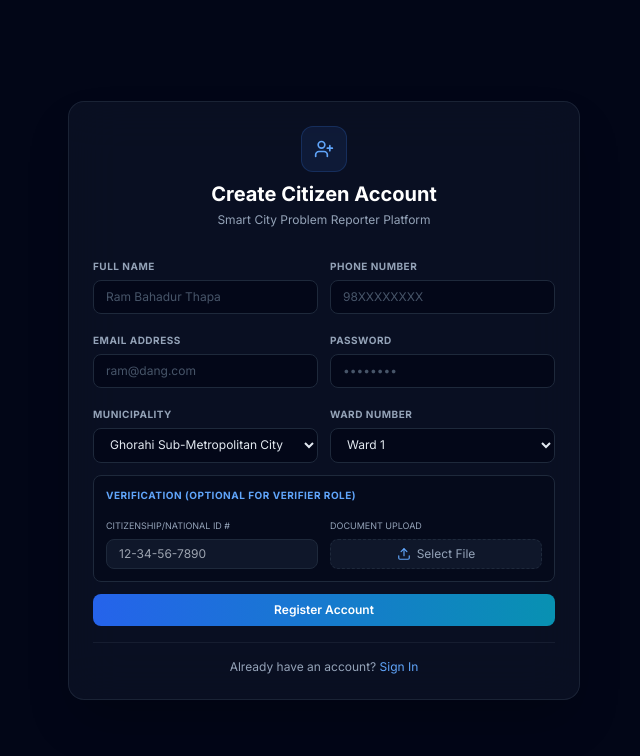
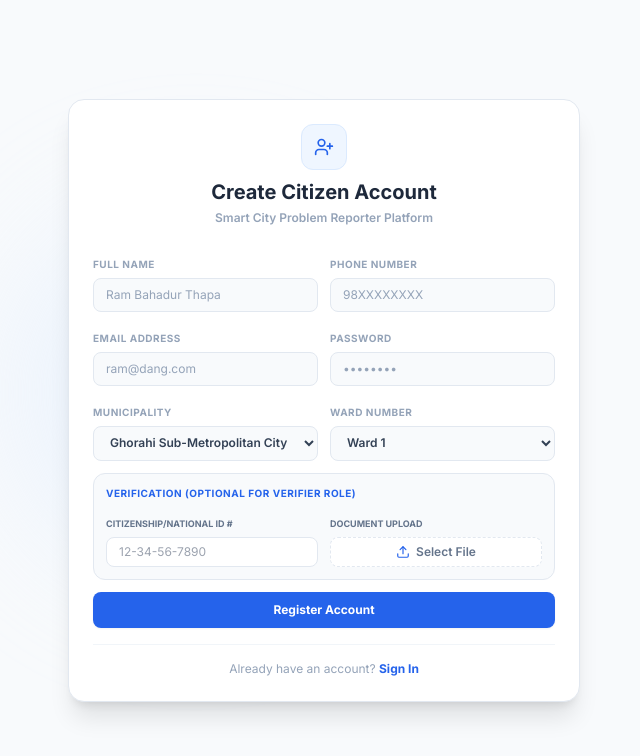
Before and after one commit to Prasneup/Problem_Reporter, a React (Vite) app: page /register in a window 1280 px wide. Shown: the top 756 px of the page, without its empty margins (316-956 px from the left). Built offline with nearby package versions, Linux system fonts and the light colour scheme.

Commit message:
Style login, registration, and forgot password pages with clean light-mode cards

```diff
--- a/src/pages/ForgotPassword.tsx
+++ b/src/pages/ForgotPassword.tsx
@@ -28,20 +28,20 @@ export const ForgotPassword: React.FC = () => {
   };
 
   return (
-    <div className="min-h-screen flex items-center justify-center bg-slate-950 text-slate-100 px-4 relative">
-      <div className="absolute top-1/4 left-1/4 w-96 h-96 bg-blue-500/10 rounded-full blur-3xl pointer-events-none" />
+    <div className="min-h-screen flex items-center justify-center bg-slate-50 text-slate-800 px-4 relative font-sans">
+      <div className="absolute top-1/4 left-1/4 w-96 h-96 bg-blue-100 rounded-full blur-3xl pointer-events-none opacity-40" />
 
-      <div className="w-full max-w-md bg-slate-900/60 border border-slate-800/80 backdrop-blur-xl rounded-2xl p-8 shadow-2xl relative z-10">
+      <div className="w-full max-w-md bg-white border border-slate-200 rounded-2xl p-8 shadow-xl relative z-10">
         <div className="text-center mb-6">
-          <div className="inline-flex p-3 bg-blue-500/10 rounded-xl text-blue-400 mb-3 border border-blue-500/20">
+          <div className="inline-flex p-3 bg-blue-50 rounded-xl text-blue-600 mb-3 border border-blue-100">
             <Mail className="w-6 h-6" />
           </div>
-          <h2 className="text-2xl font-bold text-white">Reset Password</h2>
-          <p className="text-slate-400 text-xs mt-1">We will send a reset link to your registered email</p>
+          <h2 className="text-2xl font-bold text-slate-850">Reset Password</h2>
+          <p className="text-slate-400 text-xs mt-1 font-semibold">We will send a reset link to your registered email</p>
         </div>
 
         {error && (
-          <div className="bg-red-500/10 border border-red-500/20 rounded-lg p-3 text-red-400 text-xs flex items-center gap-2 mb-6">
+          <div className="bg-red-50 border border-red-100 rounded-lg p-3 text-red-600 text-xs flex items-center gap-2 mb-6">
             <AlertCircle className="w-4 h-4 shrink-0" />
             <span>{error}</span>
           </div>
@@ -49,16 +49,16 @@ export const ForgotPassword: React.FC = () => {
 
         {success ? (
           <div className="space-y-4">
-            <div className="bg-green-500/10 border border-green-500/20 rounded-lg p-4 text-green-400 text-xs flex items-start gap-2.5">
+            <div className="bg-green-50 border border-green-100 rounded-lg p-4 text-green-600 text-xs flex items-start gap-2.5">
               <CheckCircle className="w-4 h-4 shrink-0 mt-0.5" />
               <div>
-                <p className="font-semibold text-white">Reset Link Sent</p>
-                <p className="text-slate-400 mt-1">Please check your inbox. If the email doesn't arrive in a few minutes, check your spam folder.</p>
+                <p className="font-bold text-slate-800">Reset Link Sent</p>
+                <p className="text-slate-500 mt-1">Please check your inbox. If the email doesn't arrive in a few minutes, check your spam folder.</p>
               </div>
             </div>
             <Link
               to="/login"
-              className="block w-full text-center bg-slate-800 hover:bg-slate-700 text-white font-semibold py-2.5 rounded-lg text-xs transition-colors"
+              className="block w-full text-center bg-blue-600 hover:bg-blue-700 text-white font-bold py-2.5 rounded-lg text-xs transition-colors"
             >
               Return to Login
             </Link>
@@ -68,14 +68,14 @@ export const ForgotPassword: React.FC = () => {
             <div className="space-y-1">
               <label className="text-[10px] uppercase font-bold tracking-wider text-slate-400">Email Address</label>
               <div className="relative">
-                <Mail className="absolute left-3 top-3 w-4 h-4 text-slate-500" />
+                <Mail className="absolute left-3 top-3 w-4 h-4 text-slate-400" />
                 <input
                   type="email"
                   required
                   value={email}
                   onChange={(e) => setEmail(e.target.value)}
                   placeholder="citizen@dang.gov.np"
-                  className="w-full bg-slate-950/80 border border-slate-800 rounded-lg pl-10 pr-4 py-2.5 text-xs text-slate-200 placeholder-slate-600 focus:border-blue-500 focus:outline-none transition-colors"
+                  className="w-full bg-slate-50 border border-slate-200 rounded-lg pl-10 pr-4 py-2.5 text-xs text-slate-700 placeholder-slate-400 focus:bg-white focus:border-blue-500 focus:outline-none transition-all"
                 />
               </div>
             </div>
@@ -83,13 +83,13 @@ export const ForgotPassword: React.FC = () => {
             <button
               type="submit"
               disabled={loading}
-              className="w-full mt-4 bg-gradient-to-r from-blue-600 to-cyan-600 hover:from-blue-700 hover:to-cyan-700 text-white font-semibold py-2.5 rounded-lg text-xs transition-all shadow-glow flex items-center justify-center gap-2 cursor-pointer disabled:opacity-50"
+              className="w-full mt-4 bg-blue-600 hover:bg-blue-700 text-white font-bold py-2.5 rounded-lg text-xs transition-colors shadow-sm flex items-center justify-center gap-2 cursor-pointer disabled:opacity-50"
             >
               {loading ? <Loader className="w-3.5 h-3.5 animate-spin" /> : 'Send Recovery Email'}
             </button>
 
-            <div className="text-center mt-6 pt-4 border-t border-slate-800/60">
-              <Link to="/login" className="text-xs text-blue-400 hover:underline">
+            <div className="text-center mt-6 pt-4 border-t border-slate-100">
+              <Link to="/login" className="text-xs text-blue-600 hover:underline font-bold">
                 Back to sign in
               </Link>
             </div>
--- a/src/pages/Login.tsx
+++ b/src/pages/Login.tsx
@@ -32,22 +32,22 @@ export const Login: React.FC = () => {
   };
 
   return (
-    <div className="min-h-screen flex items-center justify-center bg-slate-950 text-slate-100 px-4 relative overflow-hidden">
-      {/* Decorative Background Glows */}
-      <div className="absolute top-1/4 left-1/4 w-96 h-96 bg-blue-500/10 rounded-full blur-3xl pointer-events-none" />
-      <div className="absolute bottom-1/4 right-1/4 w-96 h-96 bg-cyan-500/10 rounded-full blur-3xl pointer-events-none" />
+    <div className="min-h-screen flex items-center justify-center bg-slate-50 text-slate-800 px-4 relative overflow-hidden font-sans">
+      {/* Decorative Background Elements */}
+      <div className="absolute top-1/4 left-1/4 w-96 h-96 bg-blue-100 rounded-full blur-3xl pointer-events-none opacity-40" />
+      <div className="absolute bottom-1/4 right-1/4 w-96 h-96 bg-cyan-100 rounded-full blur-3xl pointer-events-none opacity-40" />
 
-      <div className="w-full max-w-md bg-slate-900/60 border border-slate-800/80 backdrop-blur-xl rounded-2xl p-8 shadow-2xl relative z-10">
+      <div className="w-full max-w-md bg-white border border-slate-200 rounded-2xl p-8 shadow-xl relative z-10">
         <div className="text-center mb-8">
-          <div className="inline-flex p-3 bg-blue-500/10 rounded-xl text-blue-400 mb-3 border border-blue-500/20">
+          <div className="inline-flex p-3 bg-blue-50 rounded-xl text-blue-600 mb-3 border border-blue-100">
             <LogIn className="w-6 h-6" />
           </div>
-          <h2 className="text-2xl font-bold tracking-tight text-white">Dang District Portal</h2>
-          <p className="text-slate-400 text-xs mt-1">Smart City Problem Reporter Platform</p>
+          <h2 className="text-2xl font-bold tracking-tight text-slate-800">Dang District Portal</h2>
+          <p className="text-slate-400 text-xs mt-1 font-semibold">Smart City Problem Reporter Platform</p>
         </div>
 
         {error && (
-          <div className="bg-red-500/10 border border-red-500/20 rounded-lg p-3 text-red-400 text-xs flex items-center gap-2 mb-6 animate-pulse">
+          <div className="bg-red-50 border border-red-100 rounded-lg p-3 text-red-600 text-xs flex items-center gap-2 mb-6 animate-pulse">
             <AlertCircle className="w-4 h-4 shrink-0" />
             <span>{error}</span>
           </div>
@@ -57,14 +57,14 @@ export const Login: React.FC = () => {
           <div className="space-y-1">
             <label className="text-[10px] uppercase font-bold tracking-wider text-slate-400">Email Address</label>
             <div className="relative">
-              <Mail className="absolute left-3 top-3 w-4 h-4 text-slate-500" />
+              <Mail className="absolute left-3 top-3 w-4 h-4 text-slate-400" />
               <input
                 type="email"
                 required
                 value={email}
                 onChange={(e) => setEmail(e.target.value)}
                 placeholder="citizen@dang.gov.np"
-                className="w-full bg-slate-950/80 border border-slate-800 rounded-lg pl-10 pr-4 py-2.5 text-xs text-slate-200 placeholder-slate-600 focus:border-blue-500 focus:outline-none transition-colors"
+                className="w-full bg-slate-50 border border-slate-200 rounded-lg pl-10 pr-4 py-2.5 text-xs text-slate-700 placeholder-slate-400 focus:bg-white focus:border-blue-500 focus:outline-none transition-all"
               />
             </div>
           </div>
@@ -72,17 +72,17 @@ export const Login: React.FC = () => {
           <div className="space-y-1">
             <div className="flex justify-between items-center">
               <label className="text-[10px] uppercase font-bold tracking-wider text-slate-400">Password</label>
-              <Link to="/forgot-password" className="text-[10px] text-blue-400 hover:underline">Forgot password?</Link>
+              <Link to="/forgot-password" className="text-[10px] text-blue-600 hover:underline font-bold">Forgot password?</Link>
             </div>
             <div className="relative">
-              <Lock className="absolute left-3 top-3 w-4 h-4 text-slate-500" />
+              <Lock className="absolute left-3 top-3 w-4 h-4 text-slate-400" />
               <input
                 type="password"
                 required
                 value={password}
                 onChange={(e) => setPassword(e.target.value)}
                 placeholder="••••••••"
-                className="w-full bg-slate-950/80 border border-slate-800 rounded-lg pl-10 pr-4 py-2.5 text-xs text-slate-200 placeholder-slate-600 focus:border-blue-500 focus:outline-none transition-colors"
+                className="w-full bg-slate-50 border border-slate-200 rounded-lg pl-10 pr-4 py-2.5 text-xs text-slate-700 placeholder-slate-400 focus:bg-white focus:border-blue-500 focus:outline-none transition-all"
               />
             </div>
           </div>
@@ -90,16 +90,16 @@ export const Login: React.FC = () => {
           <button
             type="submit"
             disabled={loading}
-            className="w-full mt-6 bg-gradient-to-r from-blue-600 to-cyan-600 hover:from-blue-700 hover:to-cyan-700 text-white font-semibold py-2.5 rounded-lg text-xs transition-all shadow-glow hover:shadow-cyan-500/10 flex items-center justify-center gap-2 cursor-pointer disabled:opacity-50"
+            className="w-full mt-6 bg-blue-600 hover:bg-blue-700 text-white font-bold py-2.5 rounded-lg text-xs transition-colors shadow-sm flex items-center justify-center gap-2 cursor-pointer disabled:opacity-50"
           >
             {loading ? <Loader className="w-3.5 h-3.5 animate-spin" /> : 'Sign In to Portal'}
           </button>
         </form>
 
-        <div className="text-center mt-6 pt-6 border-t border-slate-800/60">
+        <div className="text-center mt-6 pt-6 border-t border-slate-100">
           <p className="text-xs text-slate-400">
             First time reporting?{' '}
-            <Link to="/register" className="text-blue-400 hover:underline font-medium">Create citizen account</Link>
+            <Link to="/register" className="text-blue-600 hover:underline font-bold">Create citizen account</Link>
           </p>
         </div>
       </div>
--- a/src/pages/Register.tsx
+++ b/src/pages/Register.tsx
@@ -66,18 +66,20 @@ export const Register: React.FC = () => {
   };
 
   return (
-    <div className="min-h-screen py-10 flex items-center justify-center bg-slate-950 text-slate-100 px-4 relative">
-      <div className="w-full max-w-lg bg-slate-900/60 border border-slate-800/80 backdrop-blur-xl rounded-2xl p-6 shadow-2xl relative z-10">
+    <div className="min-h-screen py-10 flex items-center justify-center bg-slate-50 text-slate-800 px-4 relative font-sans">
+      <div className="absolute top-1/4 left-1/4 w-96 h-96 bg-blue-100 rounded-full blur-3xl pointer-events-none opacity-40" />
+
+      <div className="w-full max-w-lg bg-white border border-slate-200 rounded-2xl p-6 shadow-xl relative z-10">
         <div className="text-center mb-6">
-          <div className="inline-flex p-3 bg-blue-500/10 rounded-xl text-blue-400 mb-2 border border-blue-500/20">
+          <div className="inline-flex p-3 bg-blue-50 rounded-xl text-blue-600 mb-2 border border-blue-100">
             <UserPlus className="w-5 h-5" />
           </div>
-          <h2 className="text-xl font-bold text-white">Create Citizen Account</h2>
-          <p className="text-slate-400 text-xs mt-1">Smart City Problem Reporter Platform</p>
+          <h2 className="text-xl font-bold text-slate-800">Create Citizen Account</h2>
+          <p className="text-slate-400 text-xs mt-1 font-semibold">Smart City Problem Reporter Platform</p>
         </div>
 
         {error && (
-          <div className="bg-red-500/10 border border-red-500/20 rounded-lg p-3 text-red-400 text-xs flex items-center gap-2 mb-4">
+          <div className="bg-red-50 border border-red-100 rounded-lg p-3 text-red-600 text-xs flex items-center gap-2 mb-4 animate-pulse">
             <AlertCircle className="w-4 h-4 shrink-0" />
             <span>{error}</span>
           </div>
@@ -87,67 +89,67 @@ export const Register: React.FC = () => {
           <div className="grid grid-cols-2 gap-3">
             <div className="space-y-1">
               <label className="text-[10px] uppercase font-bold tracking-wider text-slate-400">Full Name</label>
-              <input type="text" required placeholder="Ram Bahadur Thapa" value={formData.name} onChange={(e) => setFormData({ ...formData, name: e.target.value })} className="w-full bg-slate-950/80 border border-slate-800 rounded-lg px-3 py-2 text-xs text-slate-200 placeholder-slate-600 focus:border-blue-500 focus:outline-none" />
+              <input type="text" required placeholder="Ram Bahadur Thapa" value={formData.name} onChange={(e) => setFormData({ ...formData, name: e.target.value })} className="w-full bg-slate-50 border border-slate-200 rounded-lg px-3 py-2 text-xs text-slate-700 placeholder-slate-400 focus:bg-white focus:border-blue-500 focus:outline-none" />
             </div>
             <div className="space-y-1">
               <label className="text-[10px] uppercase font-bold tracking-wider text-slate-400">Phone Number</label>
-              <input type="tel" required placeholder="98XXXXXXXX" value={formData.phone} onChange={(e) => setFormData({ ...formData, phone: e.target.value })} className="w-full bg-slate-950/80 border border-slate-800 rounded-lg px-3 py-2 text-xs text-slate-200 placeholder-slate-600 focus:border-blue-500 focus:outline-none" />
+              <input type="tel" required placeholder="98XXXXXXXX" value={formData.phone} onChange={(e) => setFormData({ ...formData, phone: e.target.value })} className="w-full bg-slate-50 border border-slate-200 rounded-lg px-3 py-2 text-xs text-slate-700 placeholder-slate-400 focus:bg-white focus:border-blue-500 focus:outline-none" />
             </div>
           </div>
 
           <div className="grid grid-cols-2 gap-3">
             <div className="space-y-1">
               <label className="text-[10px] uppercase font-bold tracking-wider text-slate-400">Email Address</label>
-              <input type="email" required placeholder="ram@dang.com" value={formData.email} onChange={(e) => setFormData({ ...formData, email: e.target.value })} className="w-full bg-slate-950/80 border border-slate-800 rounded-lg px-3 py-2 text-xs text-slate-200 placeholder-slate-600 focus:border-blue-500 focus:outline-none" />
+              <input type="email" required placeholder="ram@dang.com" value={formData.email} onChange={(e) => setFormData({ ...formData, email: e.target.value })} className="w-full bg-slate-50 border border-slate-200 rounded-lg px-3 py-2 text-xs text-slate-700 placeholder-slate-400 focus:bg-white focus:border-blue-500 focus:outline-none" />
             </div>
             <div className="space-y-1">
               <label className="text-[10px] uppercase font-bold tracking-wider text-slate-400">Password</label>
-              <input type="password" required placeholder="••••••••" value={formData.password} onChange={(e) => setFormData({ ...formData, password: e.target.value })} className="w-full bg-slate-950/80 border border-slate-800 rounded-lg px-3 py-2 text-xs text-slate-200 placeholder-slate-600 focus:border-blue-500 focus:outline-none" />
+              <input type="password" required placeholder="••••••••" value={formData.password} onChange={(e) => setFormData({ ...formData, password: e.target.value })} className="w-full bg-slate-50 border border-slate-200 rounded-lg px-3 py-2 text-xs text-slate-700 placeholder-slate-400 focus:bg-white focus:border-blue-500 focus:outline-none" />
             </div>
           </div>
 
           <div className="grid grid-cols-2 gap-3">
             <div className="space-y-1">
               <label className="text-[10px] uppercase font-bold tracking-wider text-slate-400">Municipality</label>
-              <select value={formData.muniId} onChange={handleMuniChange} className="w-full bg-slate-950/80 border border-slate-800 rounded-lg px-3 py-2 text-xs text-slate-200 focus:border-blue-500 focus:outline-none">
+              <select value={formData.muniId} onChange={handleMuniChange} className="w-full bg-slate-50 border border-slate-200 rounded-lg px-3 py-2 text-xs text-slate-700 focus:bg-white focus:border-blue-500 focus:outline-none font-semibold">
                 {MUNICIPALITIES.map(m => <option key={m.id} value={m.id}>{m.name}</option>)}
               </select>
             </div>
             <div className="space-y-1">
               <label className="text-[10px] uppercase font-bold tracking-wider text-slate-400">Ward Number</label>
-              <select value={formData.ward} onChange={(e) => setFormData({ ...formData, ward: parseInt(e.target.value) })} className="w-full bg-slate-950/80 border border-slate-800 rounded-lg px-3 py-2 text-xs text-slate-200 focus:border-blue-500 focus:outline-none">
+              <select value={formData.ward} onChange={(e) => setFormData({ ...formData, ward: parseInt(e.target.value) })} className="w-full bg-slate-50 border border-slate-200 rounded-lg px-3 py-2 text-xs text-slate-700 focus:bg-white focus:border-blue-500 focus:outline-none font-semibold">
                 {Array.from({ length: selectedMuni.wardCount }, (_, i) => i + 1).map(w => <option key={w} value={w}>Ward {w}</option>)}
               </select>
             </div>
           </div>
 
-          <div className="p-3 bg-slate-950/50 border border-slate-800 rounded-lg space-y-2">
-            <div className="text-[10px] font-bold text-blue-400 uppercase tracking-wider">Verification (Optional for Verifier Role)</div>
+          <div className="p-3 bg-slate-50 border border-slate-200 rounded-xl space-y-2">
+            <div className="text-[10px] font-extrabold text-blue-600 uppercase tracking-wider">Verification (Optional for Verifier Role)</div>
             <div className="grid grid-cols-2 gap-3">
               <div>
-                <label className="text-[9px] uppercase text-slate-400">Citizenship/National ID #</label>
-                <input type="text" placeholder="12-34-56-7890" value={formData.idNum} onChange={(e) => setFormData({ ...formData, idNum: e.target.value })} className="w-full mt-1 bg-slate-900 border border-slate-800 rounded-lg px-3 py-1.5 text-xs text-slate-200 focus:border-blue-500 focus:outline-none" />
+                <label className="text-[9px] font-bold uppercase text-slate-500">Citizenship/National ID #</label>
+                <input type="text" placeholder="12-34-56-7890" value={formData.idNum} onChange={(e) => setFormData({ ...formData, idNum: e.target.value })} className="w-full mt-1 bg-white border border-slate-200 rounded-lg px-3 py-1.5 text-xs text-slate-700 focus:border-blue-500 focus:outline-none" />
               </div>
               <div>
-                <label className="text-[9px] uppercase text-slate-400">Document Upload</label>
-                <label className="mt-1 flex items-center justify-center gap-1.5 bg-slate-900 border border-slate-800 border-dashed rounded-lg py-1.5 px-3 text-xs text-slate-400 hover:text-slate-200 cursor-pointer hover:border-blue-500/50 transition-colors">
-                  {idFile ? <Check className="w-3.5 h-3.5 text-green-400" /> : <Upload className="w-3.5 h-3.5 text-blue-400" />}
-                  <span className="truncate">{idFile ? idFile.name : 'Select File'}</span>
+                <label className="text-[9px] font-bold uppercase text-slate-500">Document Upload</label>
+                <label className="mt-1 flex items-center justify-center gap-1.5 bg-white border border-slate-200 border-dashed rounded-lg py-1.5 px-3 text-xs text-slate-500 hover:text-slate-800 cursor-pointer hover:border-blue-500/50 transition-colors">
+                  {idFile ? <Check className="w-3.5 h-3.5 text-green-600 animate-bounce" /> : <Upload className="w-3.5 h-3.5 text-blue-600" />}
+                  <span className="truncate font-semibold">{idFile ? idFile.name : 'Select File'}</span>
                   <input type="file" accept="image/*,.pdf" onChange={handleFileChange} className="hidden" />
                 </label>
               </div>
             </div>
           </div>
 
-          <button type="submit" disabled={loading} className="w-full mt-4 bg-gradient-to-r from-blue-600 to-cyan-600 hover:from-blue-700 hover:to-cyan-700 text-white font-semibold py-2 rounded-lg text-xs flex items-center justify-center gap-2 disabled:opacity-50 cursor-pointer">
+          <button type="submit" disabled={loading} className="w-full mt-4 bg-blue-600 hover:bg-blue-700 text-white font-bold py-2.5 rounded-lg text-xs flex items-center justify-center gap-2 disabled:opacity-50 cursor-pointer shadow-sm">
             {loading ? <Loader className="w-3.5 h-3.5 animate-spin" /> : 'Register Account'}
           </button>
         </form>
 
-        <div className="text-center mt-4 pt-4 border-t border-slate-800/60">
+        <div className="text-center mt-4 pt-4 border-t border-slate-100">
           <p className="text-xs text-slate-400">
             Already have an account?{' '}
-            <Link to="/login" className="text-blue-400 hover:underline">Sign In</Link>
+            <Link to="/login" className="text-blue-600 hover:underline font-bold">Sign In</Link>
           </p>
         </div>
       </div>
```
